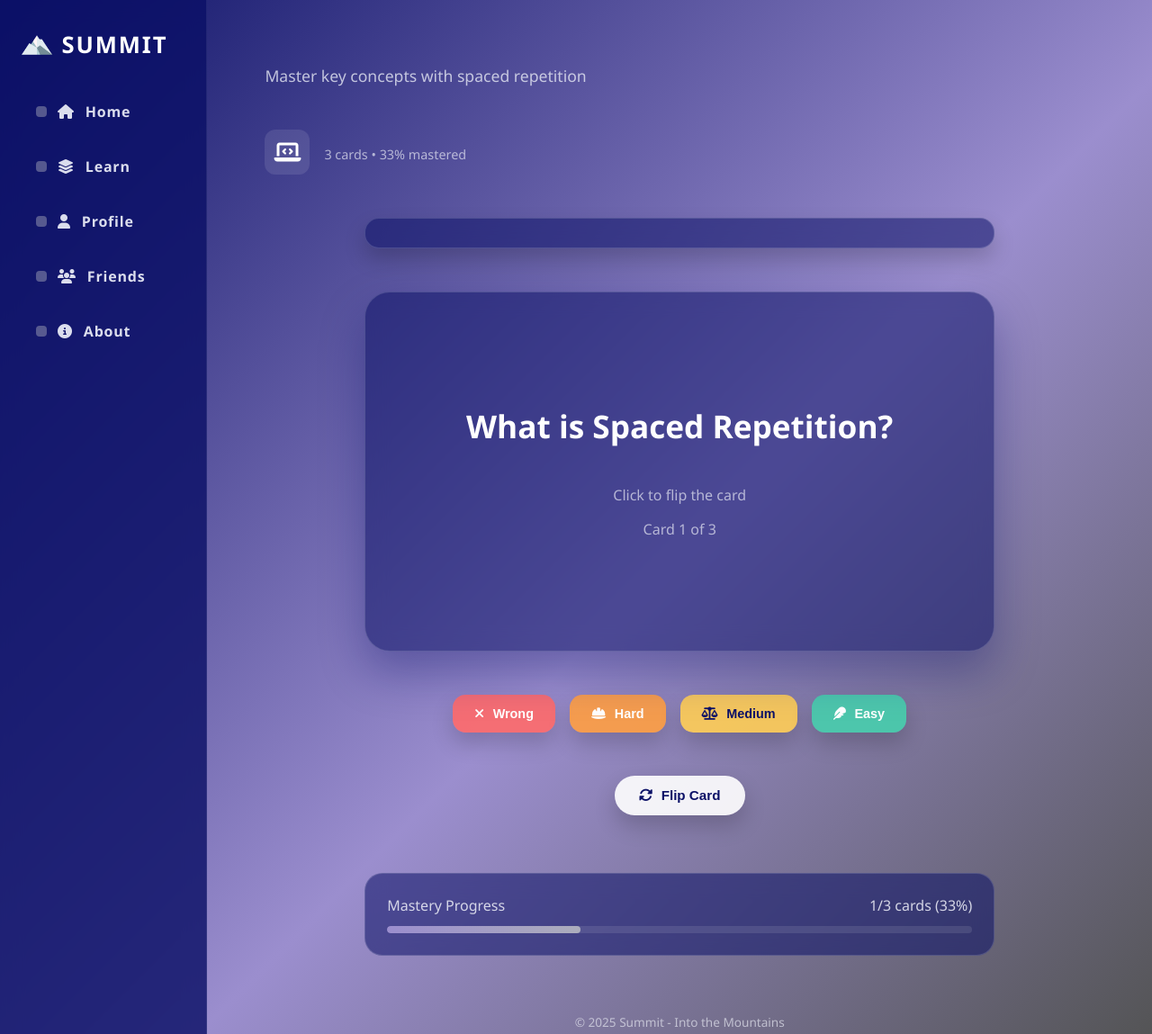
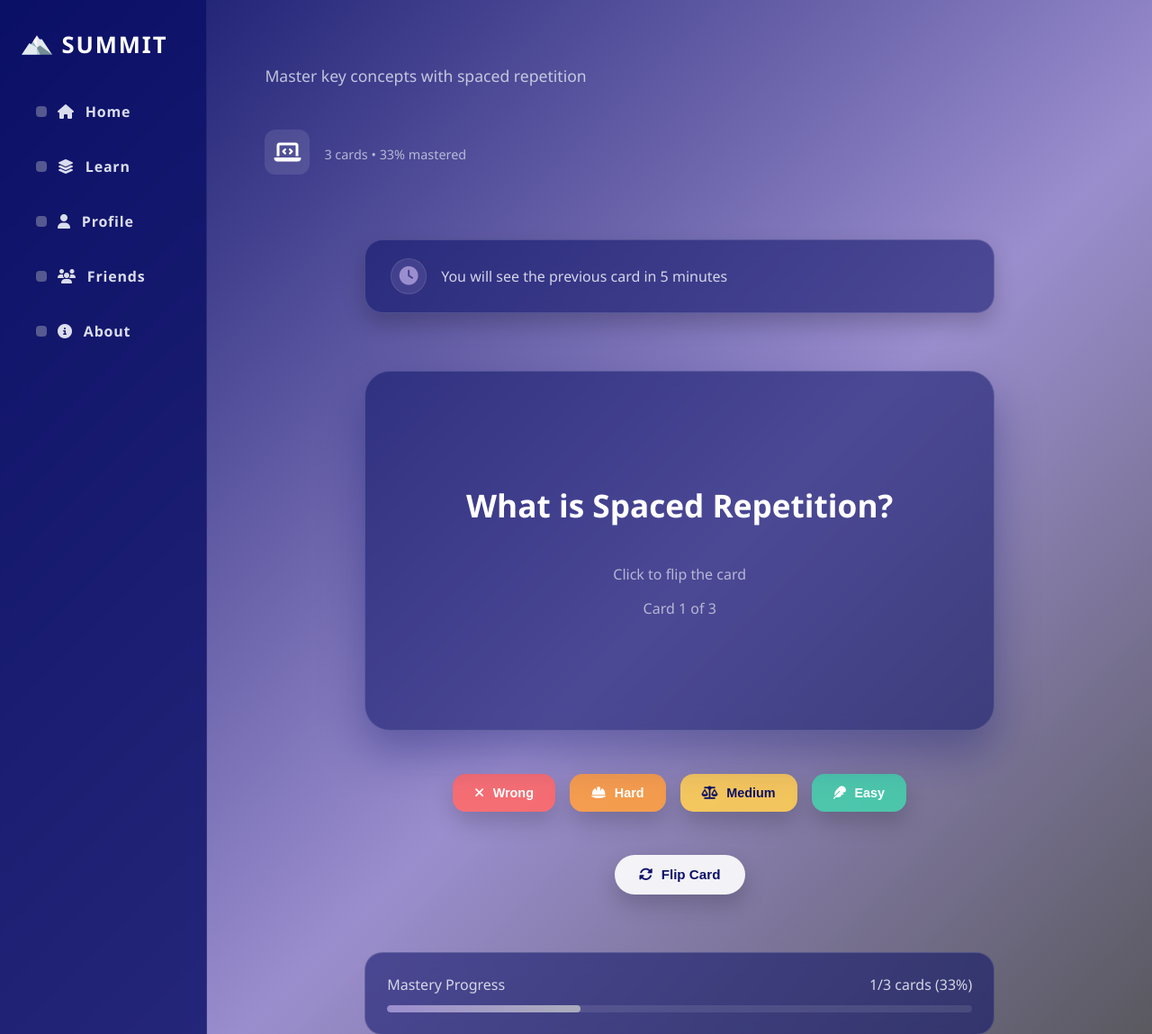
Before and after one commit to humba672/Summit, a Flask app: template summit/flashcards/templates/flashcards.html in a window 1280 px wide. Shown: the top 1149 px of the page at 90% size. Run offline with Flask 3, Linux system fonts and the light colour scheme; the template is opened without the code that fills it, so the values that code supplies are empty.

Commit message:
made the in how long you will see this box look way bettter

```diff
--- a/summit/flashcards/templates/flashcards.html
+++ b/summit/flashcards/templates/flashcards.html
@@ -144,20 +144,49 @@
             margin-top: 1rem;
         }
 
-        /* Simple text box above flashcard */
+        /* Improved text box above flashcard */
         .info-box {
             width: 100%;
             max-width: 700px;
             background: var(--card-bg);
             border: 1px solid var(--card-border);
-            border-radius: 1rem;
-            padding: 1rem 1.5rem;
+            border-radius: 1.25rem;
+            padding: 1.25rem 1.75rem;
             backdrop-filter: blur(12px);
             box-shadow: 0 12px 24px rgba(0, 0, 0, 0.2);
-            text-align: center;
+            display: flex;
+            align-items: center;
+            gap: 1rem;
             color: rgba(229, 231, 242, 0.9);
-            font-size: 0.95rem;
-            margin-bottom: 1rem;
+            font-size: 1rem;
+            margin-top: 1.5rem;
+            margin-bottom: 1.5rem;
+            transition: all 0.3s ease;
+            min-height: 70px;
+        }
+
+        .info-box:hover {
+            transform: translateY(-2px);
+            box-shadow: 0 16px 32px rgba(0, 0, 0, 0.25);
+        }
+
+        .info-box-icon {
+            font-size: 1.3rem;
+            color: var(--lavender);
+            display: flex;
+            align-items: center;
+            justify-content: center;
+            min-width: 40px;
+            height: 40px;
+            background: rgba(155, 142, 206, 0.2);
+            border-radius: 50%;
+            border: 1px solid rgba(255, 255, 255, 0.1);
+        }
+
+        .info-box-content {
+            flex: 1;
+            text-align: left;
+            line-height: 1.5;
         }
 
         .flashcard {
@@ -166,6 +195,7 @@
             height: 400px;
             perspective: 1500px;
             cursor: pointer;
+            margin-top: 0.5rem;
         }
 
         .flashcard-inner {
@@ -416,6 +446,19 @@
                 gap: 1rem;
                 align-items: center;
             }
+
+            .info-box {
+                padding: 1rem 1.25rem;
+                margin-top: 1rem;
+                margin-bottom: 1rem;
+                min-height: 60px;
+            }
+
+            .info-box-icon {
+                min-width: 35px;
+                height: 35px;
+                font-size: 1.1rem;
+            }
         }
 
         .loading {
@@ -463,9 +506,15 @@
         </div>
 
         <div class="flashcard-container" style="justify-content: center;">
-            <!-- Simple text box above flashcard -->
+            <!-- Improved text box above flashcard -->
             <div class="info-box" id="info-box">
-                <!-- Content will be populated by JavaScript -->
+                <div class="info-box-icon">
+                    <i class="fas fa-clock"></i>
+                </div>
+                <div class="info-box-content" id="info-text">
+                    <!-- Default message that will be shown -->
+                    You will see the previous card in 5 minutes
+                </div>
             </div>
 
             <div class="flashcard" id="flashcard">
@@ -529,6 +578,7 @@
             const mediumBtn = document.getElementById('medium-btn');
             const easyBtn = document.getElementById('easy-btn');
             const infoBox = document.getElementById('info-box');
+            const infoText = document.getElementById('info-text');
 
             const cardFront = document.getElementById('card-front');
             const cardBack = document.getElementById('card-back');
@@ -574,10 +624,9 @@
 
                     // Update info box with any message from backend
                     if (data.message) {
-                        infoBox.textContent = data.message;
-                    } else {
-                        infoBox.textContent = ""; // Clear if no message
+                        infoText.textContent = data.message;
                     }
+                    // Don't hide the box - keep it visible with whatever content it has
 
                     // Update UI with new card
                     updateCardDisplay();
@@ -654,8 +703,8 @@
                 totalCards = demoCards.length;
                 currentCardIndex++;
 
-                // For demo, you can set any message here or leave it empty
-                infoBox.textContent = "";
+                // For demo, keep the default message or update it
+                // infoText.textContent = "You will see the previous card in 5 minutes";
 
                 updateCardDisplay();
             }
```
Also changed, not shown: instance/db.sqlite.
